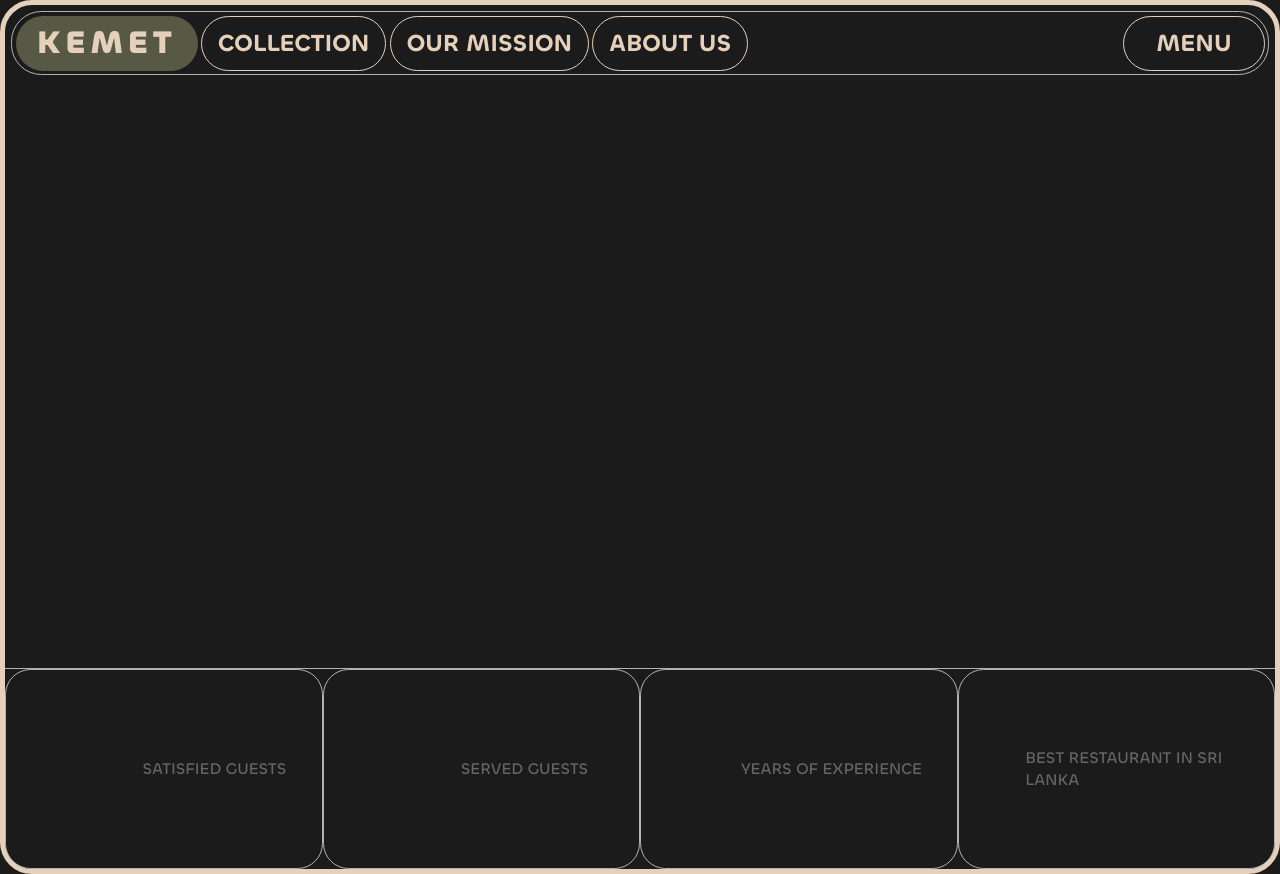
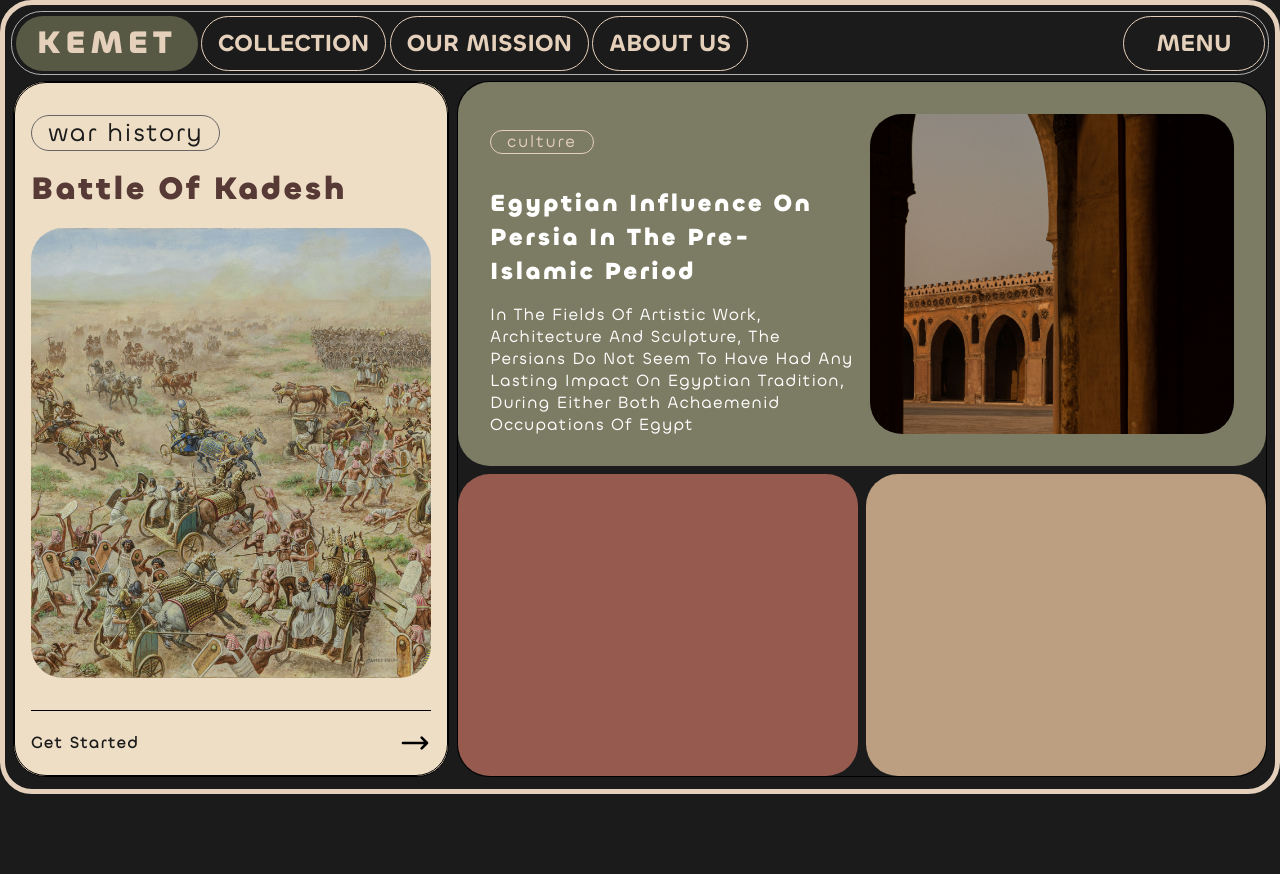
Before and after one commit to shehabwaleedd/kemet, a React (Create React App) app: page / in a window 1280 px wide. After the commit the page ends 800 px from the top, so only its background shows below. Built offline with nearby package versions, Linux system fonts and the light colour scheme.

Commit message:
finished the design of the left container

```diff
--- a/src/App.css
+++ b/src/App.css
@@ -13,7 +13,7 @@
   --webkit-shadow: -4px 6px 31px 0px rgba(93, 110, 96, 0.6);
   --moz-box-shadow: -4px 6px 31px 0px rgba(93, 110, 96, 0.6);
   --nav-overlay-color: #1b1b1b;
-  --accent-color: #c77586;
+  --accent-color: #573935;
   --accent: var(--pink);
   --background-color: #1b1b1b;
   --color-number: #999;
@@ -58,7 +58,7 @@ body,
 button,
 input,
 textarea {
-  font-family: var(--body-font);
+  font-family: "Chillax-Variable";
   font-size: var(--normal-font-size);
 
 }
@@ -154,7 +154,6 @@ img {
   padding: 1rem 2rem;
   border-radius: 1rem;
   font-weight: var(--font-medium);
-  font-family: "Satoshi-Bold", sans-serif;
   letter-spacing: 0.2rem;
 
 }
--- a/src/pages/home/Home.css
+++ b/src/pages/home/Home.css
@@ -3,6 +3,231 @@
     flex-direction: column;
     align-items: center;
     justify-content: center;
-    height: 75vh;
-    border-bottom: 1px solid var(--border-color);
+    height: 90vh;
 }
+
+.home__container {
+    display: flex;
+    align-items: center;
+    justify-content: center;
+    width: 100%;
+    height: 100%;
+    padding: 0.5rem;
+    gap: 0.5rem;
+}
+
+.home__left {
+    display: flex;
+    flex-direction: column;
+    align-items: center;
+    justify-content: center;
+    width: 35%;
+    height: 99%;
+    background-color: #EEDEC5;
+    border: 1px solid black;
+    border-radius: 2rem;
+}
+
+.hl__container {
+    display: flex;
+    flex-direction: column;
+    justify-content: flex-start;
+    align-items: flex-start;
+    width: 100%;
+    height: 100%;
+    border: 1px solid black;
+    border-radius: 2rem;
+    padding: 1rem;
+}
+
+.hl__container span {
+    font-size: 1.5rem;
+    font-weight: 600;
+    color: var(--nav-overlay-color);
+    text-transform: lowercase;
+    border: 1px solid var(--text-color);
+    border-radius: 2rem;
+    padding: 0 1rem;
+    margin-bottom: 1rem;
+    margin-top: 1rem;
+    font-family: 'Chillax-Light';
+    letter-spacing: 0.15rem;
+}
+
+.hl__container h1 {
+    font-size: 2rem;
+    font-weight: 600;
+    color: #573935;
+    text-transform: capitalize;
+    font-family: 'Chillax-Bold';
+    padding-bottom: 1rem;
+    letter-spacing: 0.15rem;
+}
+
+.hl__container img {
+    width: 100%;
+    height: 70%;
+    border-radius: 2rem;
+    margin-bottom: 2rem;
+    object-fit: cover;
+}
+
+.hl__container-lower {
+    display: flex;
+    flex-direction: row;
+    justify-content: space-between;
+    align-items: center;
+    width: 100%;
+    gap: 0.5rem;
+    position: relative;
+    bottom: 0rem;
+    padding-top: 1rem;
+    border-top: 1px solid #000;
+}
+
+.hl__container-lower p {
+    font-size: 1rem;
+    font-weight: 600;
+    color: var(--nav-overlay-color);
+    text-transform: capitalize;
+    font-family: 'Chillax-Regular';
+    letter-spacing: 0.1rem;
+}
+
+.arrow {
+    width: 2rem;
+    height: 2rem;
+    display: flex;
+    align-items: center;
+    justify-content: center;
+    cursor: pointer;
+}
+
+.home__right {
+    display: flex;
+    flex-direction: column;
+    align-items: center;
+    justify-content: center;
+    width: 65%;
+    height: 99%;
+    border: 1px solid black;
+    border-radius: 2rem;
+}
+
+.hr__container {
+    display: flex;
+    flex-direction: column;
+    justify-content: flex-start;
+    align-items: flex-start;
+    width: 100%;
+    height: 100%;
+    border-radius: 2rem;
+    gap: 0.5rem;
+}
+
+.hr__upper {
+    display: flex;
+    flex-direction: row;
+    justify-content: space-between;
+    align-items: center;
+    width: 100%;
+    height: 48vh;
+    background-color:  #7C7C64;
+    border-radius: 2rem;
+    padding: 2rem;
+    gap: 1rem;
+}
+
+.hr__upper-left {
+    display: flex;
+    flex-direction: column;
+    justify-content: flex-start;
+    align-items: flex-start;
+    width: 100%;
+    height: 100%;
+    gap: 1rem;
+}
+
+.hr__upper-left span {
+    font-size: 1rem;
+    font-weight: 600;
+    color: var(--title-color);
+    text-transform: lowercase;
+    border: 1px solid var(--title-color);
+    border-radius: 2rem;
+    padding: 0 1rem;
+    margin-bottom: 1rem;
+    margin-top: 1rem;
+    font-family: 'Chillax-Light';
+    letter-spacing: 0.15rem;
+}
+
+.hr__upper-left h1 {
+    font-size: 1.5rem;
+    font-weight: 600;
+    color: #fff;
+    text-transform: capitalize;
+    font-family: 'Chillax-Bold';
+    letter-spacing: 0.15rem;
+}
+
+.hr__upper-left p {
+    font-size: 1rem;
+    font-weight: 600;
+    color: #fff;
+    text-transform: capitalize;
+    font-family: 'Chillax-Light';
+    letter-spacing: 0.1rem;
+}
+
+.hr__upper-right {
+    display: flex;
+    flex-direction: column;
+    justify-content: center;
+    align-items: center;
+    width: 100%;
+    height: 100%;
+}
+
+.hr__upper-right img {
+    width: 100%;
+    height: 100%;
+    border-radius: 2rem;
+    object-fit: cover;
+}
+
+
+.hr__lower {
+    display: flex;
+    flex-direction: row;
+    justify-content: space-between;
+    align-items: center;
+    width: 100%;
+    height: 40vh;
+    border-radius: 2rem;
+    gap: 0.5rem;
+}
+
+.hr__lower-left {
+    display: flex;
+    flex-direction: column;
+    justify-content: flex-start;
+    align-items: flex-start;
+    width: 50%;
+    height: 100%;
+    background-color: #965a4f;
+    border-radius: 2rem;
+    padding: 1rem;
+}
+
+.hr__lower-right {
+    display: flex;
+    flex-direction: column;
+    justify-content: flex-start;
+    align-items: flex-start;
+    width: 50%;
+    height: 100%;
+    background-color: #bc9f81;
+    border-radius: 2rem;
+    padding: 1rem;
+}
--- a/src/pages/home/Home.jsx
+++ b/src/pages/home/Home.jsx
@@ -1,14 +1,45 @@
-
 import React from 'react'
 import './Home.css'
+import kadesh from "../../assets/kadesh-battle.jpeg"
+import { HiOutlineArrowNarrowRight } from 'react-icons/hi'
+import islamicCairo from '../../assets/yousef-salhamoud-VFhZGWWFF80-unsplash.jpg'
+
 const Home = () => {
     return (
         <section className='home'>
             <div className="home__container">
                 <div className="home__left">
-
+                    <div className="hl__container">
+                        <span>War History</span>
+                        <h1>Battle of Kadesh</h1>
+                        <img src={kadesh} alt="" />
+                        <div className="hl__container-lower">
+                            <p>Get Started</p>
+                            <HiOutlineArrowNarrowRight className='arrow' />
+                        </div>
+                    </div>
                 </div>
                 <div className="home__right">
+                    <div className="hr__container">
+                        <div className="hr__upper">
+                            <div className="hr__upper-left">
+                                <span>Culture</span>
+                                <h1>Egyptian influence on Persia in the Pre-Islamic period</h1>
+                                <p>In the fields of artistic work, architecture and sculpture, the Persians do not seem to have had any lasting impact on Egyptian tradition, during either both Achaemenid occupations of Egypt</p>
+                            </div>
+                            <div className="hr__upper-right">
+                                <img src={islamicCairo} alt="" />
+                            </div>
+                        </div>
+                        <div className="hr__lower">
+                            <div className="hr__lower-left">
+
+                            </div>
+                            <div className="hr__lower-right">
+
+                            </div>
+                        </div>
+                    </div>
                 </div>
             </div>
         </section>
--- a/src/pages/home/SiteHome.jsx
+++ b/src/pages/home/SiteHome.jsx
@@ -6,7 +6,6 @@ const SiteHome = () => {
     return (
         <main>
             <Home />
-            <Achievments />
         </main>
     )
 }
```
Also changed, not shown: src/assets/kadesh-battle.jpeg (added), src/assets/yousef-salhamoud-VFhZGWWFF80-unsplash.jpg (added).
